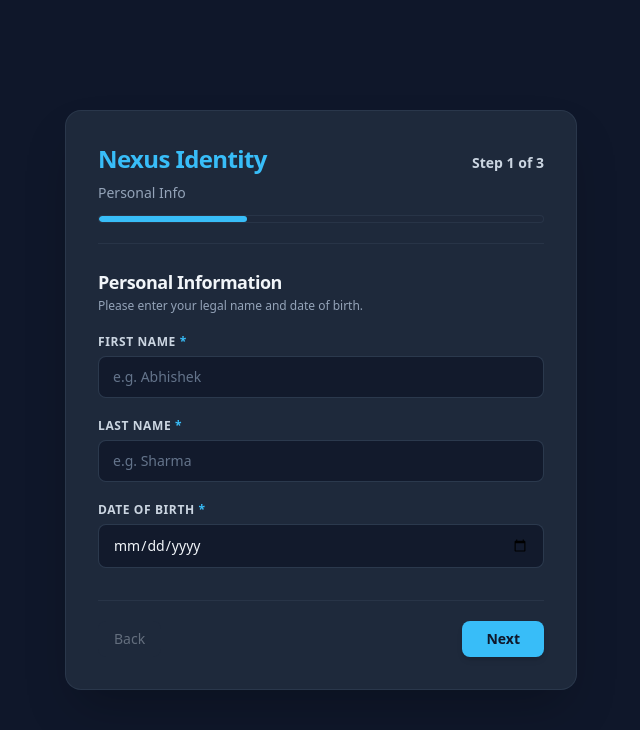
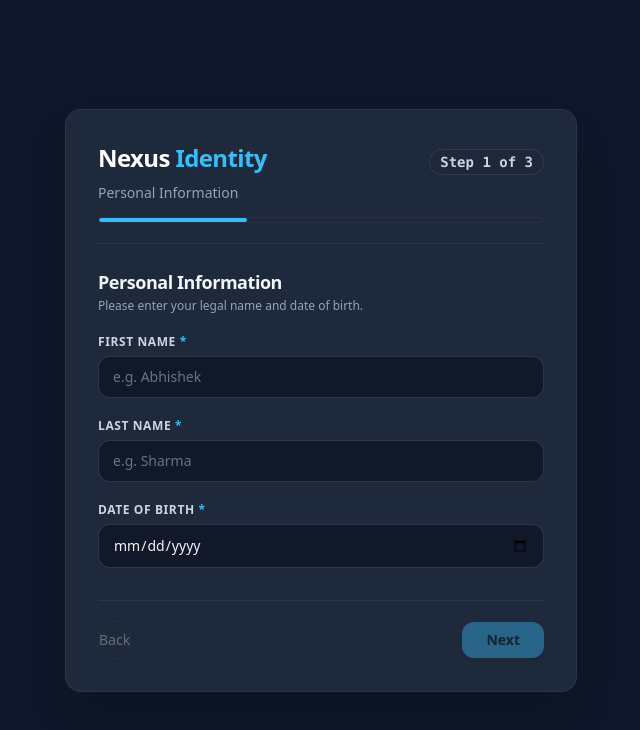
Before and after one commit to Shivam-hub976/Nexus_Identity---Secure-Onboarding-Portal, a React (Vite) app: page / in a window 1280 px wide. Shown: the top 730 px of the page, without its empty margins (319-959 px from the left). Built offline with nearby package versions, Linux system fonts and the light colour scheme.

Commit message:
corrected code structure and architecture utilising react-hook-form, zod schema validation.

```diff
--- a/src/App.jsx
+++ b/src/App.jsx
@@ -34,7 +34,7 @@ export default function App() {
     },
   });
 
-  // 2. Watch all form values for Review & Submit (Step 3)
+  // 2. Watch all form values for Review & Submit (Step 3) and conditional validation
   const formData = watch();
 
   // 3. Validate only the current step's fields before advancing
@@ -68,8 +68,14 @@ export default function App() {
     setIsSubmitted(false);
   };
 
+  // 5. Dynamically disable Next button if current step has errors or empty required fields
+  const currentFields = stepFields[step] || [];
+  const isNextDisabled = currentFields.some(
+    (field) => errors[field] || !formData[field],
+  );
+
   return (
-    <main className="min-h-screen bg-nexus-bg flex items-center justify-center p-4 md:p-6">
+    <main className="min-h-screen bg-nexus-bg flex items-center justify-center p-4 md:p-6 font-sans">
       <div className="bg-nexus-card border border-slate-700/60 rounded-2xl p-6 sm:p-8 max-w-lg w-full shadow-2xl transition-all">
         {!isSubmitted && <WizardHeader step={step} />}
 
@@ -90,7 +96,7 @@ export default function App() {
               prevStep={prevStep}
               nextStep={nextStep}
               handleSubmit={handleSubmit(onSubmit)}
-              isNextDisabled={false}
+              isNextDisabled={isNextDisabled}
             />
           </form>
         )}
--- a/src/components/StepOne.jsx
+++ b/src/components/StepOne.jsx
@@ -1,4 +1,11 @@
 export default function StepOne({ register, errors }) {
+  const inputStyle = (hasError) =>
+    `w-full px-3.5 py-2.5 bg-slate-900/90 border rounded-xl text-slate-100 placeholder-slate-500 text-sm focus:outline-none focus:ring-2 transition-all duration-150 ${
+      hasError
+        ? "border-rose-500/80 focus:border-rose-500 focus:ring-rose-500/20"
+        : "border-slate-700/80 focus:border-nexus-accent focus:ring-nexus-accent/20"
+    }`;
+
   return (
     <div className="space-y-5 animate-fadeIn">
       <div>
@@ -23,15 +30,11 @@ export default function StepOne({ register, errors }) {
           id="firstName"
           placeholder="e.g. Abhishek"
           {...register("firstName")}
-          className={`w-full px-3.5 py-2.5 bg-slate-900/80 border rounded-lg text-slate-100 placeholder-slate-500 text-sm focus:outline-none focus:ring-1 transition-all ${
-            errors.firstName
-              ? "border-rose-500 focus:border-rose-500 focus:ring-rose-500"
-              : "border-slate-700/80 focus:border-nexus-accent focus:ring-nexus-accent"
-          }`}
+          className={inputStyle(errors.firstName)}
         />
         {errors.firstName && (
-          <p className="text-rose-400 text-xs mt-1 font-medium animate-fadeIn">
-            {errors.firstName.message}
+          <p className="text-rose-400 text-xs mt-1.5 font-medium animate-fadeIn">
+            {errors.firstName?.message}
           </p>
         )}
       </div>
@@ -49,15 +52,11 @@ export default function StepOne({ register, errors }) {
           id="lastName"
           placeholder="e.g. Sharma"
           {...register("lastName")}
-          className={`w-full px-3.5 py-2.5 bg-slate-900/80 border rounded-lg text-slate-100 placeholder-slate-500 text-sm focus:outline-none focus:ring-1 transition-all ${
-            errors.lastName
-              ? "border-rose-500 focus:border-rose-500 focus:ring-rose-500"
-              : "border-slate-700/80 focus:border-nexus-accent focus:ring-nexus-accent"
-          }`}
+          className={inputStyle(errors.lastName)}
         />
         {errors.lastName && (
-          <p className="text-rose-400 text-xs mt-1 font-medium animate-fadeIn">
-            {errors.lastName.message}
+          <p className="text-rose-400 text-xs mt-1.5 font-medium animate-fadeIn">
+            {errors.lastName?.message}
           </p>
         )}
       </div>
@@ -74,15 +73,11 @@ export default function StepOne({ register, errors }) {
           type="date"
           id="dob"
           {...register("dob")}
-          className={`w-full px-3.5 py-2.5 bg-slate-900/80 border rounded-lg text-slate-100 text-sm focus:outline-none focus:ring-1 transition-all ${
-            errors.dob
-              ? "border-rose-500 focus:border-rose-500 focus:ring-rose-500"
-              : "border-slate-700/80 focus:border-nexus-accent focus:ring-nexus-accent"
-          }`}
+          className={inputStyle(errors.dob)}
         />
         {errors.dob && (
-          <p className="text-rose-400 text-xs mt-1 font-medium animate-fadeIn">
-            {errors.dob.message}
+          <p className="text-rose-400 text-xs mt-1.5 font-medium animate-fadeIn">
+            {errors.dob?.message}
           </p>
         )}
       </div>
--- a/src/components/StepTwo.jsx
+++ b/src/components/StepTwo.jsx
@@ -2,6 +2,13 @@ import { useState } from "react";
 
 export default function StepTwo({ register, errors }) {
   const [showPassword, setShowPassword] = useState(false);
+
+  const inputStyle = (hasError) =>
+    `w-full px-3.5 py-2.5 bg-slate-900/90 border rounded-xl text-slate-100 placeholder-slate-500 text-sm focus:outline-none focus:ring-2 transition-all duration-150 ${
+      hasError
+        ? "border-rose-500/80 focus:border-rose-500 focus:ring-rose-500/20"
+        : "border-slate-700/80 focus:border-nexus-accent focus:ring-nexus-accent/20"
+    }`;
 
   return (
     <div className="space-y-5 animate-fadeIn">
@@ -27,15 +34,11 @@ export default function StepTwo({ register, errors }) {
           id="email"
           placeholder="abhishek@nexusidentity.com"
           {...register("email")}
-          className={`w-full px-3.5 py-2.5 bg-slate-900/80 border rounded-lg text-slate-100 placeholder-slate-500 text-sm focus:outline-none focus:ring-1 transition-all ${
-            errors.email
-              ? "border-rose-500 focus:border-rose-500 focus:ring-rose-500"
-              : "border-slate-700/80 focus:border-nexus-accent focus:ring-nexus-accent"
-          }`}
+          className={inputStyle(errors.email)}
         />
         {errors.email && (
-          <p className="text-rose-400 text-xs mt-1 font-medium animate-fadeIn">
-            {errors.email.message}
+          <p className="text-rose-400 text-xs mt-1.5 font-medium animate-fadeIn">
+            {errors.email?.message}
           </p>
         )}
       </div>
@@ -54,10 +57,10 @@ export default function StepTwo({ register, errors }) {
             id="password"
             placeholder="Minimum 8 characters"
             {...register("password")}
-            className={`w-full pl-3.5 pr-11 py-2.5 bg-slate-900/80 border rounded-lg text-slate-100 placeholder-slate-500 text-sm focus:outline-none focus:ring-1 transition-all ${
+            className={`w-full pl-3.5 pr-11 py-2.5 bg-slate-900/90 border rounded-xl text-slate-100 placeholder-slate-500 text-sm focus:outline-none focus:ring-2 transition-all duration-150 ${
               errors.password
-                ? "border-rose-500 focus:border-rose-500 focus:ring-rose-500"
-                : "border-slate-700/80 focus:border-nexus-accent focus:ring-nexus-accent"
+                ? "border-rose-500/80 focus:border-rose-500 focus:ring-rose-500/20"
+                : "border-slate-700/80 focus:border-nexus-accent focus:ring-nexus-accent/20"
             }`}
           />
           <button
@@ -107,8 +110,8 @@ export default function StepTwo({ register, errors }) {
           </button>
         </div>
         {errors.password && (
-          <p className="text-rose-400 text-xs mt-1 font-medium animate-fadeIn">
-            {errors.password.message}
+          <p className="text-rose-400 text-xs mt-1.5 font-medium animate-fadeIn">
+            {errors.password?.message}
           </p>
         )}
       </div>
@@ -126,15 +129,11 @@ export default function StepTwo({ register, errors }) {
           id="confirmPassword"
           placeholder="Re-enter your password"
           {...register("confirmPassword")}
-          className={`w-full px-3.5 py-2.5 bg-slate-900/80 border rounded-lg text-slate-100 placeholder-slate-500 text-sm focus:outline-none focus:ring-1 transition-all ${
-            errors.confirmPassword
-              ? "border-rose-500 focus:border-rose-500 focus:ring-rose-500"
-              : "border-slate-700/80 focus:border-nexus-accent focus:ring-nexus-accent"
-          }`}
+          className={inputStyle(errors.confirmPassword)}
         />
         {errors.confirmPassword && (
-          <p className="text-rose-400 text-xs mt-1 font-medium animate-fadeIn">
-            {errors.confirmPassword.message}
+          <p className="text-rose-400 text-xs mt-1.5 font-medium animate-fadeIn">
+            {errors.confirmPassword?.message}
           </p>
         )}
       </div>
--- a/src/components/WizardFooter.jsx
+++ b/src/components/WizardFooter.jsx
@@ -6,13 +6,13 @@ export default function WizardFooter({
   isNextDisabled,
 }) {
   return (
-    <div className="flex justify-between items-center mt-8 pt-5 border-t border-slate-700/50">
+    <div className="flex justify-between items-center mt-8 pt-5 border-t border-slate-700/60">
       {/* Back Button */}
       <button
         type="button"
         onClick={prevStep}
         disabled={step === 1}
-        className="px-4 py-2 text-sm font-medium rounded-lg bg-slate-800 text-slate-300 hover:bg-slate-700 disabled:opacity-40 disabled:cursor-not-allowed transition-all"
+        className="px-4.5 py-2 text-sm font-medium rounded-xl bg-slate-800 text-slate-300 hover:bg-slate-700 disabled:opacity-40 disabled:cursor-not-allowed transition-all border border-slate-700/60"
       >
         Back
       </button>
@@ -23,7 +23,7 @@ export default function WizardFooter({
           type="button"
           onClick={nextStep}
           disabled={isNextDisabled}
-          className="px-6 py-2 text-sm font-semibold rounded-lg bg-nexus-accent text-slate-900 hover:bg-sky-300 disabled:opacity-40 disabled:cursor-not-allowed transition-all shadow-md"
+          className="px-6 py-2 text-sm font-semibold rounded-xl bg-nexus-accent text-slate-900 hover:bg-sky-300 disabled:opacity-40 disabled:cursor-not-allowed transition-all shadow-md"
         >
           Next
         </button>
@@ -31,7 +31,7 @@ export default function WizardFooter({
         <button
           type="button"
           onClick={handleSubmit}
-          className="px-6 py-2 text-sm font-semibold rounded-lg bg-emerald-500 text-slate-950 hover:bg-emerald-400 transition-all shadow-md"
+          className="px-6 py-2 text-sm font-semibold rounded-xl bg-emerald-500 text-slate-950 hover:bg-emerald-400 transition-all shadow-md"
         >
           Submit Registration
         </button>
--- a/src/components/WizardHeader.jsx
+++ b/src/components/WizardHeader.jsx
@@ -1,30 +1,30 @@
 export default function WizardHeader({ step }) {
   const stepTitles = {
-    1: "Personal Info",
+    1: "Personal Information",
     2: "Account Details",
     3: "Review & Submit",
   };
 
-  // Calculate percentage for the visual progress bar (33%, 66%, or 100%)
+  // Calculate percentage for the visual progress bar (33.3%, 66.6%, or 100%)
   const progressPercentage = (step / 3) * 100;
 
   return (
-    <div className="mb-6 border-b border-slate-700/50 pb-5">
+    <div className="mb-6 border-b border-slate-700/60 pb-5">
       <div className="flex justify-between items-baseline mb-2">
-        <h1 className="text-xl sm:text-2xl font-bold text-nexus-accent tracking-tight">
-          Nexus Identity
+        <h1 className="text-xl sm:text-2xl font-bold tracking-tight text-white">
+          Nexus <span className="text-nexus-accent">Identity</span>
         </h1>
-        <span className="text-xs sm:text-sm font-semibold text-slate-300">
+        <span className="text-xs sm:text-sm font-mono font-semibold px-2.5 py-0.5 rounded-full bg-slate-800/90 border border-slate-700/80 text-slate-300">
           Step {step} of 3
         </span>
       </div>
 
-      <p className="text-slate-400 text-xs sm:text-sm mb-3">
+      <p className="text-slate-400 text-xs sm:text-sm mb-3.5">
         {stepTitles[step]}
       </p>
 
       {/* Dynamic Visual Progress Bar */}
-      <div className="w-full bg-slate-800/80 h-2 rounded-full overflow-hidden border border-slate-700/50">
+      <div className="w-full bg-slate-800/80 h-1.5 rounded-full overflow-hidden border border-slate-700/40">
         <div
           className="bg-nexus-accent h-full rounded-full transition-all duration-300 ease-out shadow-sm"
           style={{ width: `${progressPercentage}%` }}
--- a/src/utils/schema.js
+++ b/src/utils/schema.js
@@ -5,10 +5,12 @@ export const registrationSchema = z
     firstName: z
       .string()
       .min(1, { message: "First name is required." })
+      .min(2, { message: "Must be at least 2 characters." })
       .trim(),
     lastName: z
       .string()
       .min(1, { message: "Last name is required." })
+      .min(2, { message: "Must be at least 2 characters." })
       .trim(),
     dob: z
       .string()
@@ -16,7 +18,10 @@ export const registrationSchema = z
     email: z
       .string()
       .min(1, { message: "Email is required." })
-      .email({ message: "Please enter a valid email address containing an @ symbol." }),
+      .email({
+        message: "Please enter a valid email address containing an @ symbol.",
+      })
+      .trim(),
     password: z
       .string()
       .min(1, { message: "Password is required." })
```
Also changed, not shown: src/components/StepThree.jsx (+7 -7 lines), src/components/SuccessScreen.jsx (+30 -14 lines).
